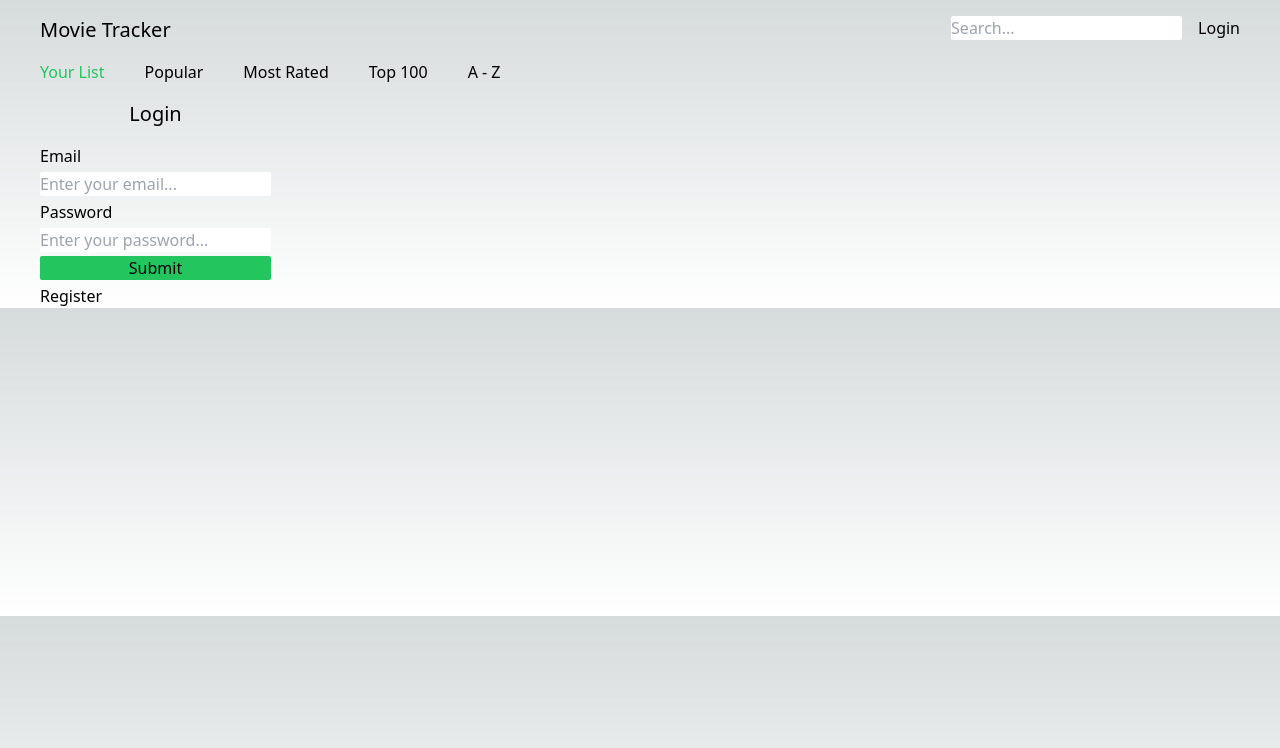
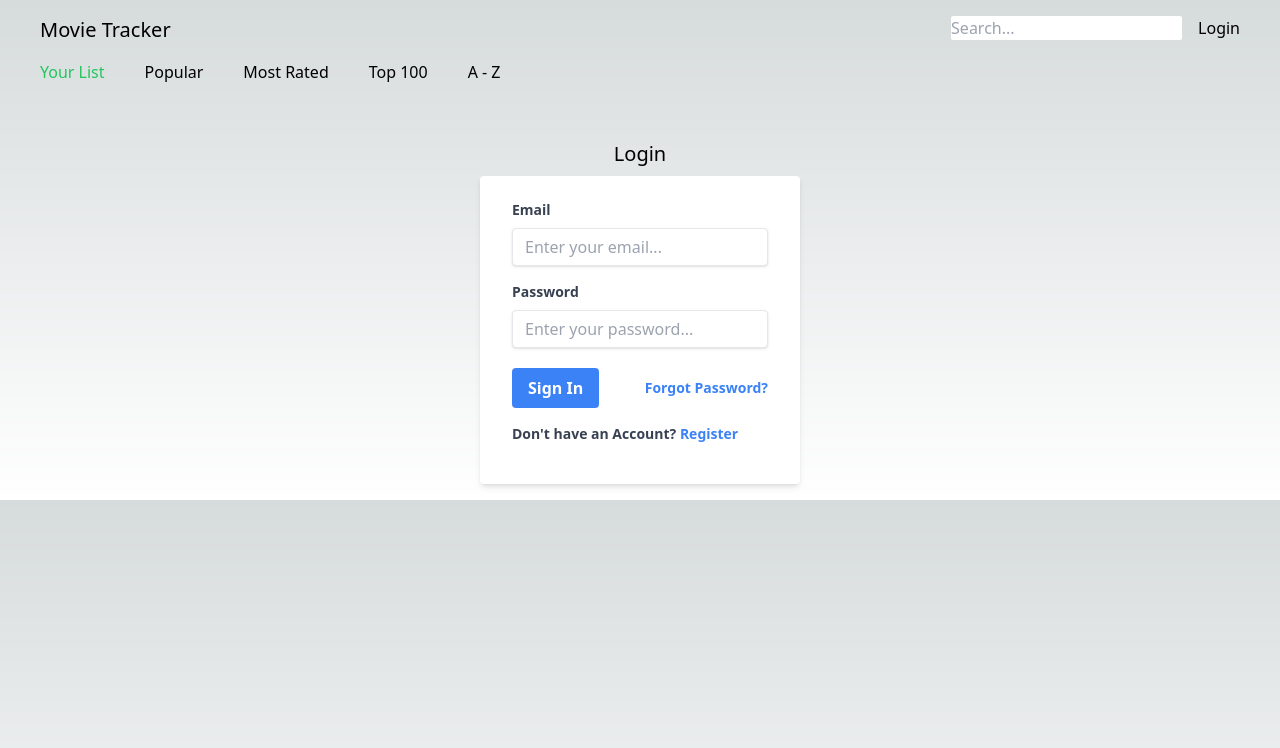
Before and after one commit to sunnybhandal/Movie-Tracker, a Next.js app: page /login in a window 1280 px wide. Shown: the top 748 px of the page. Built offline with nearby package versions, Linux system fonts and the light colour scheme; no server answers.

Commit message:
login page  format

```diff
--- a/app/login/page.jsx
+++ b/app/login/page.jsx
@@ -23,14 +23,22 @@
     }
   };
   return (
-    <div className="flex">
-      <div>
-        <h1 className="text-center pb-4 text-xl">Login</h1>
-        <form onSubmit={handleSubmit}>
-          <div className="flex flex-col space-y-1">
-            <label htmlFor="email_field">Email</label>
+    <div className="flex justify-center items-center pt-10">
+      <div className="w-full max-w-xs">
+        <h1 className="text-center pb-2 text-xl font-medium">Login</h1>
+        <form
+          className="bg-white shadow-md rounded px-8 pt-6 pb-8 mb-4"
+          onSubmit={handleSubmit}
+        >
+          <div className="mb-4">
+            <label
+              className="block text-gray-700 text-sm font-bold mb-2"
+              htmlFor="email_field"
+            >
+              Email
+            </label>
             <input
-              className="text-black rounded-sm"
+              className="shadow appearance-none border rounded w-full py-2 px-3 text-gray-700 leading-tight focus:shadow-outline"
               type="email"
               name="email"
               placeholder="Enter your email..."
@@ -38,9 +46,16 @@
               value={email}
               onChange={(e) => setEmail(e.target.value)}
             />
-            <label htmlFor="password_field">Password</label>
+          </div>
+          <div className="mb-2">
+            <label
+              className="block text-gray-700 text-sm font-bold mb-2"
+              htmlFor="password_field"
+            >
+              Password
+            </label>
             <input
-              className="text-black rounded-sm"
+              className="shadow appearance-none border rounded w-full py-2 px-3 text-gray-700 mb-3 leading-tight focus:shadow-outline"
               name="password"
               type="password"
               placeholder="Enter your password..."
@@ -48,8 +63,29 @@
               value={password}
               onChange={(e) => setPassword(e.target.value)}
             />
-            <button className="bg-green-500 rounded-sm">Submit</button>
-            <Link href="/register">Register </Link>
+          </div>
+          <div class="flex items-center justify-between">
+            <button
+              class="bg-blue-500 hover:bg-blue-700 text-white font-bold py-2 px-4 rounded focus:outline-none focus:shadow-outline"
+              type="button"
+            >
+              Sign In
+            </button>
+            <a
+              class="inline-block align-baseline font-bold text-sm text-blue-500 hover:text-blue-800"
+              href="#"
+            >
+              Forgot Password?
+            </a>
+          </div>
+          <div className="block text-gray-700 text-sm font-bold mt-4 mb-2">
+            Don't have an Account?{" "}
+            <Link
+              href="/register"
+              className="text-blue-500 hover:text-blue-800 text-sm font-bold mb-2"
+            >
+              Register
+            </Link>
           </div>
         </form>
       </div>
--- a/app/register/page.jsx
+++ b/app/register/page.jsx
@@ -1,8 +1,11 @@
 "use client";
 import React, { useState } from "react";
+import { useRouter } from "next/navigation";
 import axios from "axios";
+import Link from "next/link";
 
 export default function RegisterPage() {
+  const router = useRouter();
   const [name, setName] = useState("");
   const [email, setEmail] = useState("");
   const [password, setPassword] = useState("");
@@ -15,6 +18,7 @@
         email,
         password,
       });
+      router.push("/");
 
       console.log(data);
     } catch (error) {
@@ -29,6 +33,7 @@
           <label htmlFor="name_field">Name</label>
           <input
             className="text-black rounded-sm"
+            placeholder="Name..."
             type="text"
             id="name_field"
             value={name}
@@ -47,12 +52,15 @@
           <label htmlFor="password_field">Password</label>
 
           <input
+            className="text-black rounded-sm"
+            placeholder="Password..."
             type="password"
             id="password_field"
             value={password}
             onChange={(e) => setPassword(e.target.value)}
           />
-          <button>Submit</button>
+          <button className="bg-green-500 rounded-sm">Submit</button>
+          <Link href="/login">Login </Link>
         </div>
       </form>
     </div>
```
